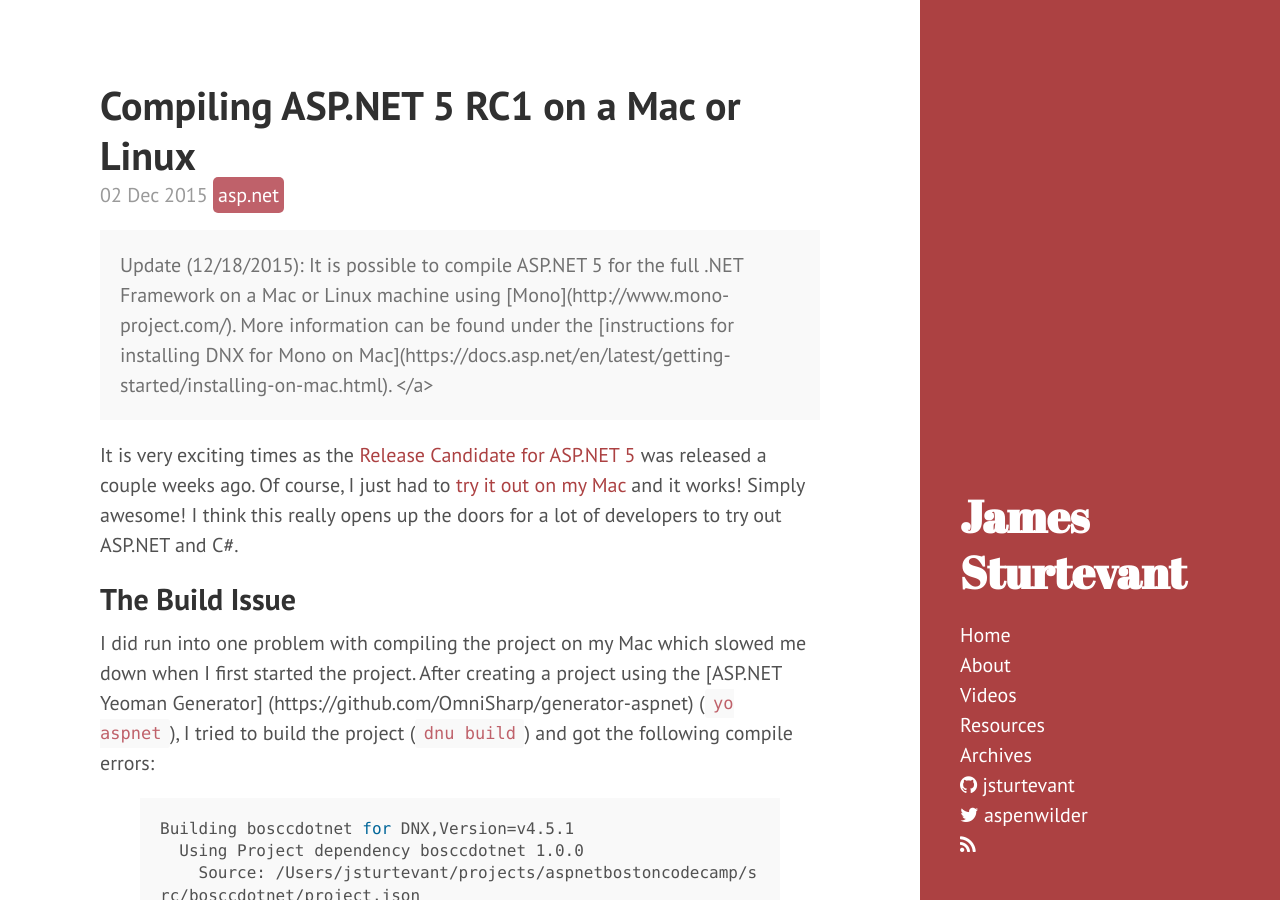
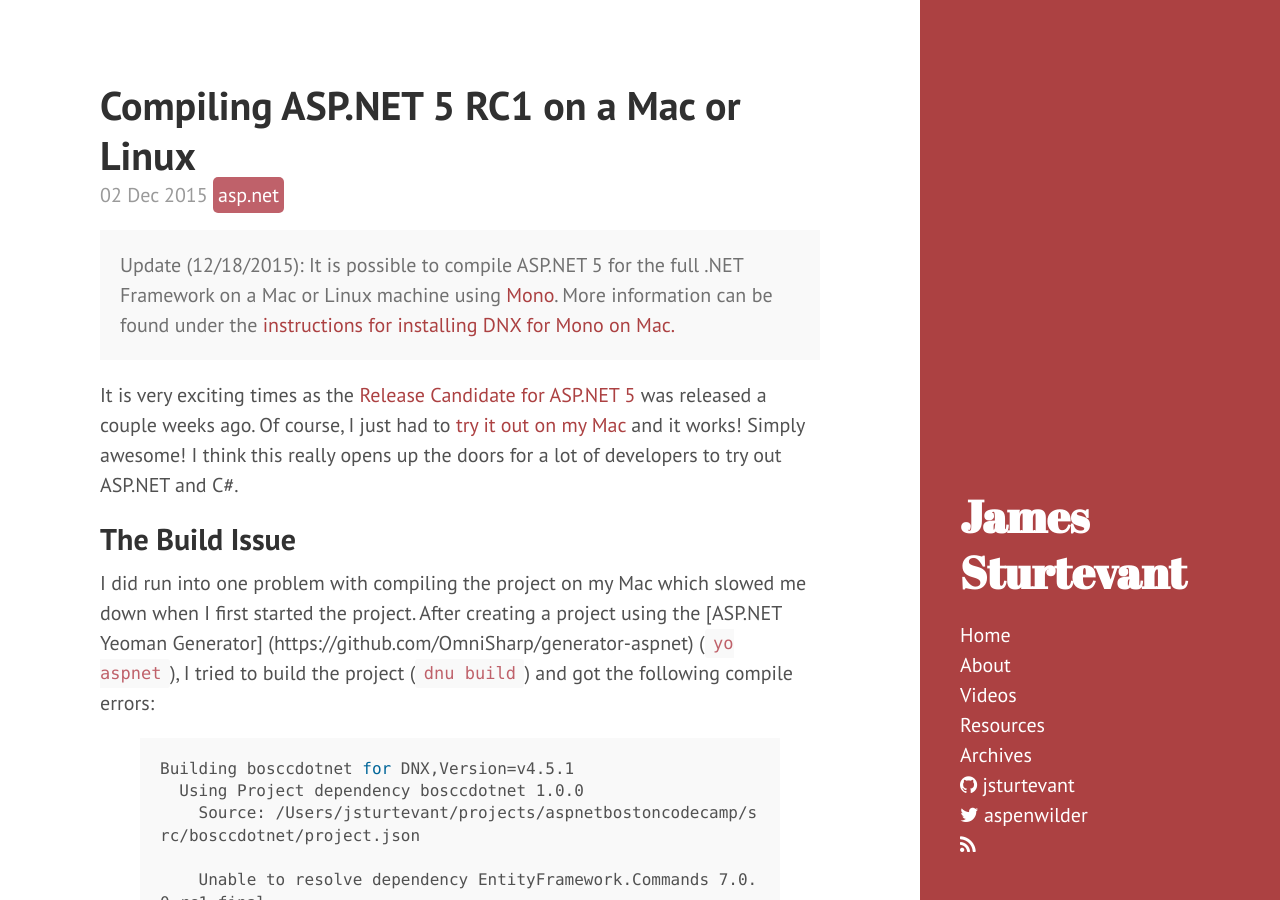
Before and after one commit to jsturtevant/jsturtevant.github.io, a Jekyll site: the page built from _posts/2015-12-02-compiling-aspnet-5-rc1-on-a-mac-or-linux.markdown, in a window 1280 px wide and 900 px high. Built offline with Jekyll 4.4.1, drawn with Linux system fonts in a browser that asks for light colours; nearby versions of some CDN libraries; Markdown is read by kramdown in place of the engine named in the settings; comment, search, counter and statistics services are not loaded; part of the change alters nothing that is shown.

Commit message:
fixed links

```diff
--- a/_posts/2015-12-02-compiling-aspnet-5-rc1-on-a-mac-or-linux.markdown
+++ b/_posts/2015-12-02-compiling-aspnet-5-rc1-on-a-mac-or-linux.markdown
@@ -6,7 +6,7 @@ categories:
   - asp.net
   - csharp
 ---
-<p class="message">Update (12/18/2015):  It is possible to compile ASP.NET 5 for the full .NET Framework on a Mac or Linux machine using [Mono](http://www.mono-project.com/).  More information can be found under the [instructions for installing DNX for Mono on Mac](https://docs.asp.net/en/latest/getting-started/installing-on-mac.html). </a>
+<p class="message">Update (12/18/2015):  It is possible to compile ASP.NET 5 for the full .NET Framework on a Mac or Linux machine using <a href="http://www.mono-project.com/">Mono</a>.  More information can be found under the <a href="https://docs.asp.net/en/latest/getting-started/installing-on-mac.html">instructions for installing DNX for Mono on Mac. </a>
 </p>
 
 It is very exciting times as the [Release Candidate for ASP.NET 5](https://get.asp.net/) was released a couple weeks ago.  Of course, I just had to [try it out on my Mac](https://docs.asp.net/en/latest/tutorials/your-first-mac-aspnet.html) and it works!  Simply awesome!  I think this really opens up the doors for a lot of developers to try out ASP.NET and C#.
```
